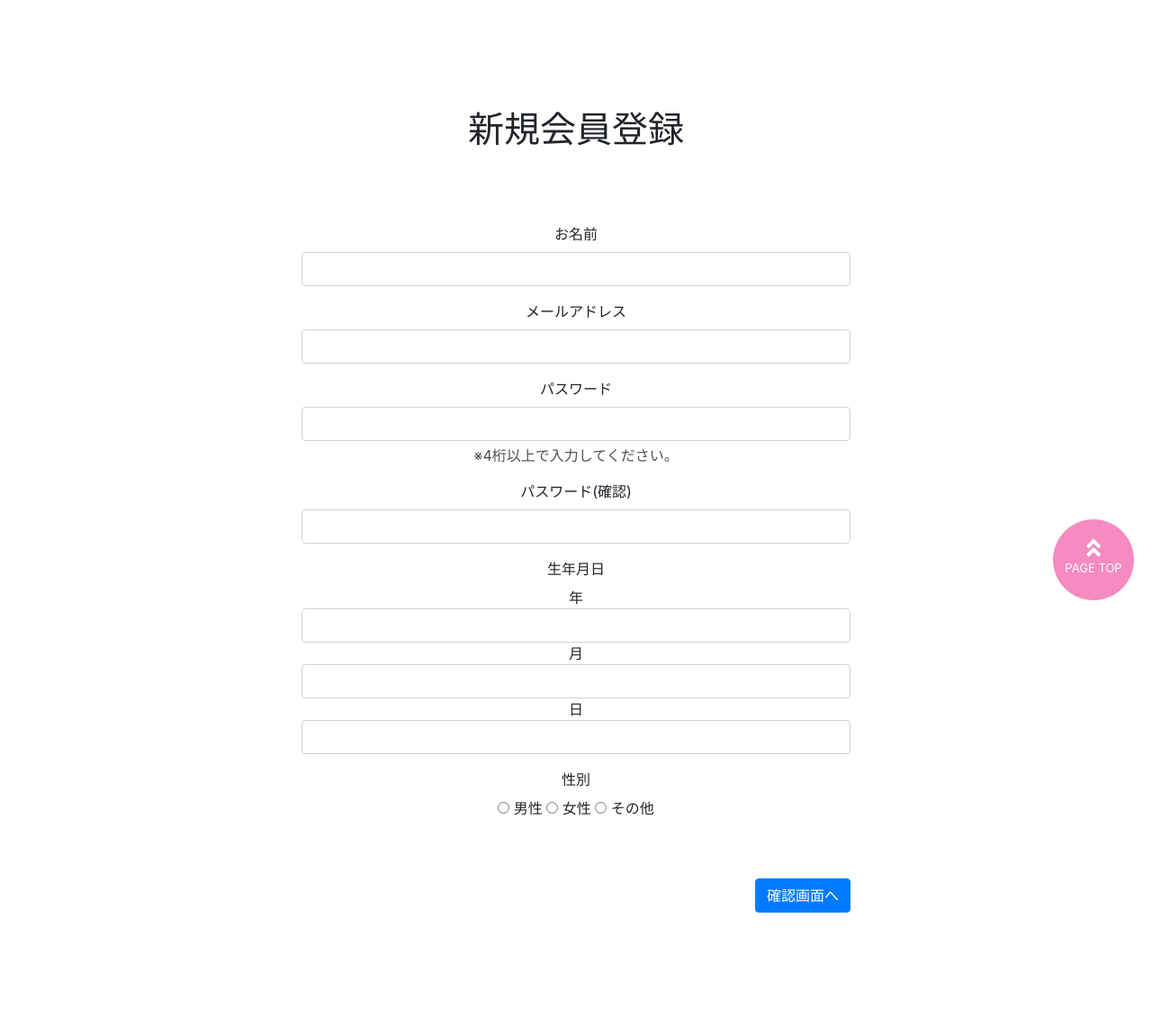
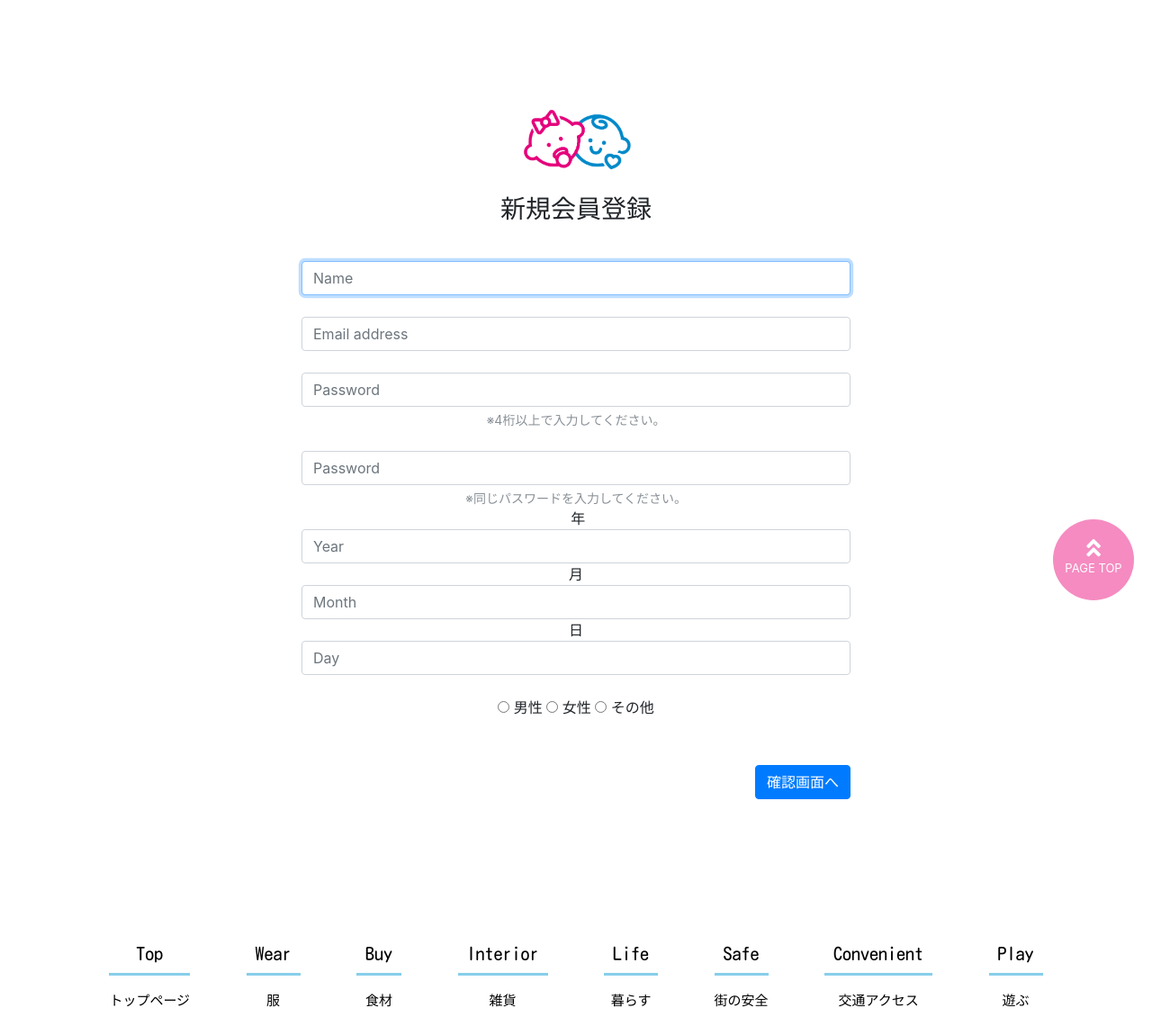
Before and after one commit to y-Kawanishi/tsudanuma-info, a PHP site: page /create.php in a window 1280 px wide. Shown: the part 113-1263 px from the top of the page at 90% size. Run offline with PHP 8.4, Linux system fonts and the light colour scheme; some libraries are stand-ins or nearby versions; some web fonts are replaced.

Commit message:
新規会員登録画面編集

```diff
--- a/htdocs/template/create.php
+++ b/htdocs/template/create.php
@@ -11,16 +11,35 @@ if( isset($_SESSION['err_msg']) ){
         <meta charset="utf-8" />
         <!-- css -->
         <link rel="stylesheet" href="../css/style.css">
+        <link rel="stylesheet" href="../css/bootstrap.min.css">
         <!-- bootstrap -->
         <link rel="stylesheet" href="https://stackpath.bootstrapcdn.com/bootstrap/4.3.1/css/bootstrap.min.css" integrity="sha384-ggOyR0iXCbMQv3Xipma34MD+dH/1fQ784/j6cY/iJTQUOhcWr7x9JvoRxT2MZw1T" crossorigin="anonymous">
         <script src="https://code.jquery.com/jquery-3.3.1.slim.min.js" integrity="sha384-q8i/X+965DzO0rT7abK41JStQIAqVgRVzpbzo5smXKp4YfRvH+8abtTE1Pi6jizo" crossorigin="anonymous"></script>
         <script src="https://cdnjs.cloudflare.com/ajax/libs/popper.js/1.14.7/umd/popper.min.js" integrity="sha384-UO2eT0CpHqdSJQ6hJty5KVphtPhzWj9WO1clHTMGa3JDZwrnQq4sF86dIHNDz0W1" crossorigin="anonymous"></script>
         <script src="https://stackpath.bootstrapcdn.com/bootstrap/4.3.1/js/bootstrap.min.js" integrity="sha384-JjSmVgyd0p3pXB1rRibZUAYoIIy6OrQ6VrjIEaFf/nJGzIxFDsf4x0xIM+B07jRM" crossorigin="anonymous"></script>
+        <link rel="canonical" href="https://getbootstrap.com/docs/5.0/examples/sign-in/">
         <!-- font -->
         <link href="https://use.fontawesome.com/releases/v5.6.1/css/all.css" rel="stylesheet">
         <link rel="preconnect" href="https://fonts.gstatic.com">
         <link href="https://fonts.googleapis.com/css2?family=Kosugi&family=Kosugi+Maru&display=swap" rel="stylesheet">
         <title>新規会員登録</title>
+
+        <style>
+        .bd-placeholder-img {
+            font-size: 1.125rem;
+            text-anchor: middle;
+            -webkit-user-select: none;
+            -moz-user-select: none;
+            user-select: none;
+        }
+
+        @media (min-width: 768px) {
+            .bd-placeholder-img-lg {
+                font-size: 3.5rem;
+            }
+        }
+        </style>
+
     </head>
     <body>
         <nav class="navbar navbar-expand-lg navbar-light bg-light">
@@ -73,37 +92,33 @@ if( isset($_SESSION['err_msg']) ){
         <div id="wrapper" class="container w-50">
         <div id="page_top"><a href="#"></a></div>
             <section class="section">
-                <h1>新規会員登録</h1>
                 <form id="entry" method="POST" action="./check.php">
-                    <div class="mb-3">
-                        <label for="exampleInputName1" class="form-label">お名前<span class="must"></span></label>
-                        <input type="text" name="name" class="form-control" id="exampleInputName1" required>
-                    </div>
-                    <div class="mb-3">
-                        <label for="exampleInputEmail1" class="form-label">メールアドレス<span class="must"></span></label>
-                        <input type="email" name="email" class="form-control" id="exampleInputEmail1" required aria-describedby="emailHelp">
-                    </div>
-                    <div class="mb-3">
-                        <label for="exampleInputPassword1" class="form-label">パスワード<span class="must"></span></label>
-                        <input type="password" name="pass" class="form-control" id="exampleInputPassword1" required>
-                        <div id="PasswordHelp" class="form-text">※4桁以上で入力してください。</div>
-                    </div>
-                    <div class="mb-3">
-                        <label for="exampleInputPassword2" class="form-label">パスワード(確認)<span class="must"></span></label>
-                        <input type="password" name="pass2" class="form-control" id="exampleInputPassword2" required>
-                    </div>
-                    <div class="mb-3">
-                        <label for="exampleInputSex" class="form">生年月日<span class="must"></span></label><br>
-                        年<input type="number" name="year" class="form-control"　id="exampleInputSex1" required>
-                        月<input type="number" name="month" class="form-control"　id="exampleInputSex2" required>
-                        日<input type="number" name="day" class="form-control"　id="exampleInputSex3" required>
-                    </div>
-                    <div class="mb-3">
-                        <label for="exampleInputGender" class="form-label">性別<span class="must"></span></label><br>
-                        <input type="radio" name="gender" class="form-label" id="exampleInputSex1" value="男性" required> 男性
-                        <input type="radio" name="gender" class="form-label" id="exampleInputSex2" value="女性"> 女性
-                        <input type="radio" name="gender" class="form-label" id="exampleInputSex3" value="その他"> その他
-                    </div>
+                    <img class="mb-4" src="../img/つだぬまいんふぉ2.png" alt="" width="146" height="72">
+                    <h1 class="h3 mb-3 fw-normal">新規会員登録</h1>
+                    <!-- name -->
+                    <label for="exampleInputName1" class="form-label"><span class="must"></span></label>
+                    <input type="text" name="name" id="exampleInputName1" class="form-control" placeholder="Name" required autofocus>
+                    <!-- email -->
+                    <label for="exampleInputEmail1" class="form-label"><span class="must"></span></label>
+                    <input type="email" name="email" id="exampleInputEmail1" class="form-control" placeholder="Email address" required autofocus>
+                    <!-- pass -->
+                    <label for="exampleInputPassword1" class="form-label"><span class="must"></span></label>
+                    <input type="password" name="pass" id="exampleInputPassword1" class="form-control" placeholder="Password" required autofocus>
+                    <div id="PasswordHelp" class="form-text">※4桁以上で入力してください。</div>
+                    <label for="exampleInputPassword2" class="form-label"><span class="must"></span></label>
+                    <input type="password" name="pass2" id="exampleInputPassword2" class="form-control" placeholder="Password" required autofocus>
+                    <div id="PasswordHelp" class="form-text">※同じパスワードを入力してください。</div>
+                    <!-- 生年月日 -->
+                    <label for="exampleInputBirth" class="form"><span class="must"></span></label>
+                    年<input type="number" name="year" id="exampleInputBirth1" class="form-control" placeholder="Year" required autofocus>
+                    月<input type="number" name="month" id="exampleInputBirth2" class="form-control" placeholder="Month" required autofocus>
+                    日<input type="number" name="day" id="exampleInputBirth3" class="form-control" placeholder="Day" required autofocus>
+                    <!-- 性別 -->
+                    <label for="exampleInputGender" class="form-label"><span class="must"></span></label><br>
+                    <input type="radio" name="gender" id="exampleInputGender1" class="form-label" value="男性" required> 男性
+                    <input type="radio" name="gender" id="exampleInputGender2" class="form-label" value="女性"> 女性
+                    <input type="radio" name="gender" id="exampleInputGender3" class="form-label" value="その他"> その他
+                    <!-- 確認画面へ -->
                     <div class="d-grid gap-2 d-md-flex justify-content-md-end">
                         <button type="submit" class="btn btn-primary">確認画面へ</button>
                     </div>
```
